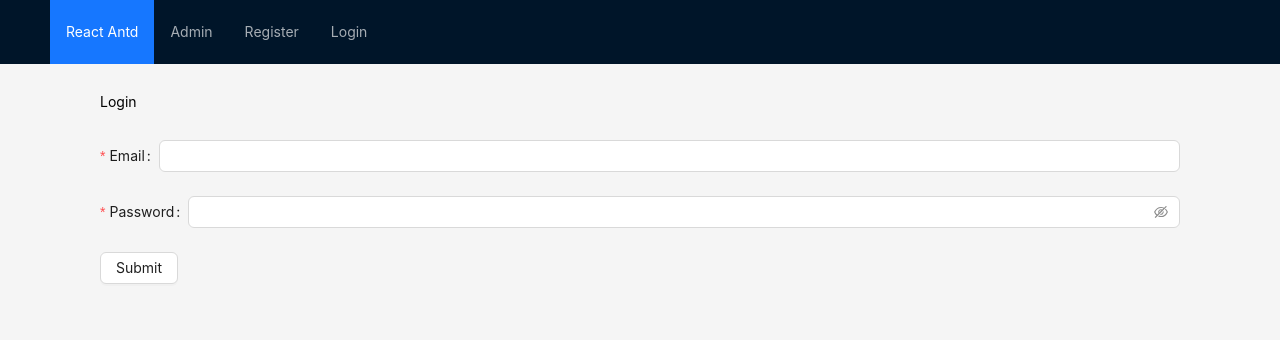
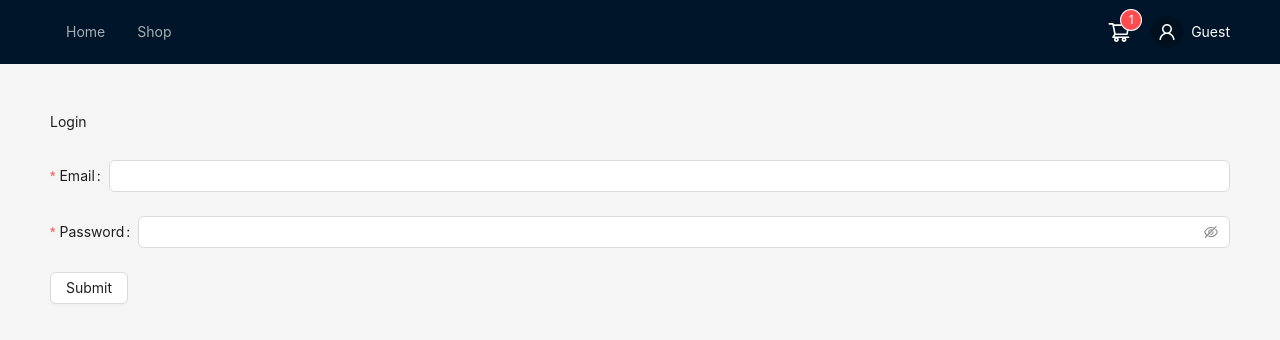
Before and after one commit to vanhoa690/web2091-react-sp25, a React (Vite) app: page /login in a window 1280 px wide. Shown: the top 340 px of the page. Built offline with nearby package versions, Linux system fonts and the light colour scheme.

Commit message:
add homepage

```diff
--- a/db.json
+++ b/db.json
@@ -32,6 +32,11 @@
       "email": "hoadv21442@fpt.edu.vn",
       "password": "$2a$10$XrCxu6EiZa7DUd0kuXTNGeJpBFvibpiUPsH6fTOa1aJNAAi8jy.CG",
       "id": 3
+    },
+    {
+      "email": "vanhoa690@gmail.com",
+      "password": "$2a$10$fDv8BxoGUSrLbFIiFBAWZuAHy48U9TMG1OM84edRYPXGQ1Vu9NqvW",
+      "id": 4
     }
   ]
 }
--- a/src/App.tsx
+++ b/src/App.tsx
@@ -8,6 +8,7 @@ import UserList from "./pages/user/list";
 import Login from "./pages/auth/login";
 import AdminLayout from "./layouts/Admin";
 import ClientLayout from "./layouts/Client";
+import Homepage from "./pages/homepage";
 
 function App() {
   const element = useRoutes([
@@ -38,6 +39,10 @@ function App() {
       element: <ClientLayout />,
       children: [
         {
+          path: "",
+          element: <Homepage />,
+        },
+        {
           path: "register",
           element: <Register />,
         },
--- a/src/hooks/index.ts
+++ b/src/hooks/index.ts
@@ -80,7 +80,10 @@ export const useAuth = ({ resource = "register" }) => {
       localStorage.setItem("token", data.accessToken);
       localStorage.setItem("user", JSON.stringify(data.user));
       setUser(data.user);
-      nav("/admin");
+      data.user.role == "admin" ? nav("/admin") : nav("/");
+    },
+    onError: () => {
+      message.error("error");
     },
   });
 };
--- a/src/layouts/Client.tsx
+++ b/src/layouts/Client.tsx
@@ -1,29 +1,79 @@
-import { Layout, Menu } from "antd";
+import { Layout, Menu, Avatar, Badge, Dropdown } from "antd";
+import { ShoppingCartOutlined, UserOutlined } from "@ant-design/icons";
 import { Link, Outlet } from "react-router-dom";
-const { Header } = Layout;
+import { useUser } from "../contexts/userContext";
+
+const { Header, Content } = Layout;
 
 const ClientLayout = () => {
+  const { user, logout } = useUser();
+  const userMenu = (
+    <Menu>
+      <Menu.Item key="profile">
+        <Link to="/profile">Profile</Link>
+      </Menu.Item>
+      <Menu.Item key="logout" onClick={logout}>
+        Logout
+      </Menu.Item>
+    </Menu>
+  );
   return (
     <Layout style={{ minHeight: "100vh" }}>
-      <Header>
-        <Menu theme="dark" mode="horizontal" defaultSelectedKeys={["1"]}>
-          <Menu.Item key="1">
-            <Link to="/">React Antd</Link>
+      <Header
+        style={{
+          display: "flex",
+          justifyContent: "space-between",
+          alignItems: "center",
+        }}
+      >
+        <Menu theme="dark" mode="horizontal" style={{ flex: 1 }}>
+          <Menu.Item key="home">
+            <Link to="/">Home</Link>
           </Menu.Item>
-          <Menu.Item key="2">
-            <Link to="/admin">Admin</Link>
-          </Menu.Item>
-          <Menu.Item key="4">
-            <Link to="/register">Register</Link>
-          </Menu.Item>
-          <Menu.Item key="6">
-            <Link to="/login">Login</Link>
+          <Menu.Item key="shop">
+            <Link to="/shop">Shop</Link>
           </Menu.Item>
         </Menu>
+
+        <div style={{ display: "flex", alignItems: "center", gap: "20px" }}>
+          {/* Giỏ hàng */}
+          <Badge count={1}>
+            <ShoppingCartOutlined
+              style={{ fontSize: "24px", color: "white" }}
+            />
+          </Badge>
+
+          {/* Người dùng */}
+          {user ? (
+            <Dropdown overlay={userMenu} trigger={["click"]}>
+              <div
+                style={{
+                  display: "flex",
+                  alignItems: "center",
+                  cursor: "pointer",
+                }}
+              >
+                <Avatar icon={<UserOutlined />} />
+                <span style={{ marginLeft: "8px", color: "white" }}>
+                  {user?.email || "Guest"}
+                </span>
+              </div>
+            </Dropdown>
+          ) : (
+            <div style={{ display: "flex", gap: "10px" }}>
+              <Link to="/login" style={{ color: "white" }}>
+                Login
+              </Link>
+              <Link to="/register" style={{ color: "white" }}>
+                Register
+              </Link>
+            </div>
+          )}
+        </div>
       </Header>
-      <main style={{ padding: "0 100px" }}>
+      <Content style={{ padding: "20px 50px" }}>
         <Outlet />
-      </main>
+      </Content>
     </Layout>
   );
 };
--- /dev/null
+++ b/src/pages/homepage/index.tsx
@@ -0,0 +1,28 @@
+import { Button, Card, Col, Row } from "antd";
+import { Link } from "react-router-dom";
+import { useList } from "../../hooks";
+const { Meta } = Card;
+
+function Homepage() {
+  const { data: products } = useList({
+    resource: "products",
+  });
+
+  return (
+    <Row gutter={[16, 16]}>
+      {products?.map((product: any) => (
+        <Col xs={24} sm={12} md={8} lg={6} key={product.id}>
+          <Card
+            hoverable
+            cover={<img alt={product.name} src={product.image} />}
+          >
+            <Meta title={product.name} description={product.price} />
+            <Button>Add To Cart</Button>
+          </Card>
+        </Col>
+      ))}
+    </Row>
+  );
+}
+
+export default Homepage;
```
